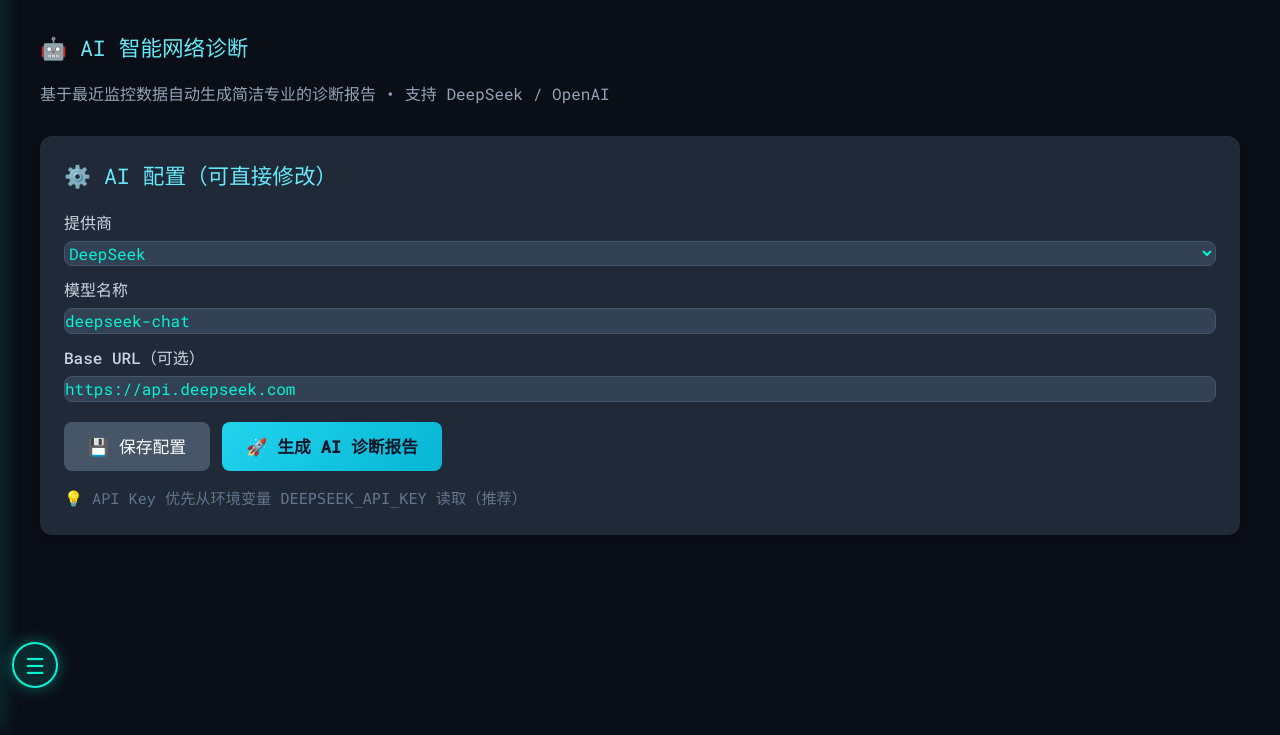
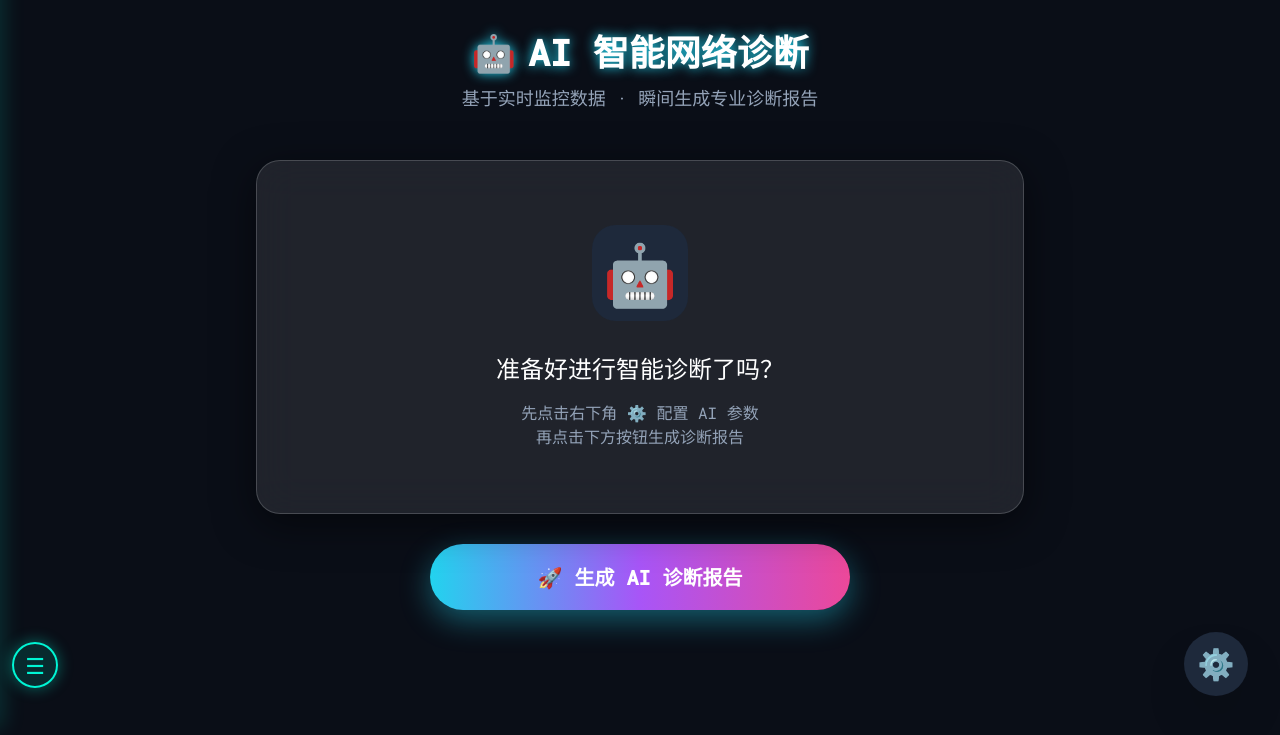
Before and after one commit to perry466/django-monitor, a Django app: page /ai-analysis/ in a window 1280 px wide. Shown: the part 72-807 px from the top of the page. Run offline with Django 5.2, Linux system fonts and the light colour scheme; data comes from the database, SQL or seed files in the repository; some libraries are stand-ins or nearby versions.

Commit message:
添加了ai分析的功能，但是还要优化

```diff
--- a/monitor/views.py
+++ b/monitor/views.py
@@ -44,49 +44,51 @@
 
 @csrf_exempt
 def ai_generate_report(request):
-    """生成 AI 诊断报告 - 支持环境变量读取 API Key"""
+    """生成 AI 诊断报告 - 支持自定义 API Key + 通义千问"""
     if request.method != 'POST':
         return JsonResponse({'success': False, 'error': '只支持 POST 请求'})
 
     try:
         config = AIConfig.objects.filter(is_active=True).first()
         if not config:
-            return JsonResponse({'success': False, 'error': '请先在后台或前端创建 AI 配置'})
+            return JsonResponse({'success': False, 'error': '请先创建 AI 配置'})
 
-        # ==================== 优先从环境变量读取 API Key ====================
-        api_key = None
-        if config.provider == 'deepseek':
-            api_key = os.getenv('DEEPSEEK_API_KEY')
-        elif config.provider == 'openai':
-            api_key = os.getenv('OPENAI_API_KEY')
-        else:
-            api_key = config.api_key   # 兼容旧配置
+        # ==================== 智能获取 API Key ====================
+        api_key = config.api_key.strip() if config.api_key else None
+
+        if not api_key:
+            env_map = {
+                'deepseek': 'DEEPSEEK_API_KEY',
+                'qwen': 'DASHSCOPE_API_KEY',  # 千问官方环境变量名
+                'openai': 'OPENAI_API_KEY',
+                'groq': 'GROQ_API_KEY',
+            }
+            env_key = env_map.get(config.provider)
+            if env_key:
+                api_key = os.getenv(env_key)
 
         if not api_key:
             return JsonResponse({
                 'success': False,
-                'error': f'未找到 {config.provider} 的 API Key！请在 .env 文件中设置 DEEPSEEK_API_KEY'
+                'error': f'未找到 {config.provider} 的 API Key！请在配置页面填写 API Key 或在 .env 中设置对应环境变量'
             })
 
-        # 获取监控数据（限制20条，节省token）
+        # 获取最新监控数据
         recent_results = MonitorResult.objects.select_related('target').order_by('-timestamp')[:50]
-        summary_data = []
-        for r in recent_results:
-            summary_data.append({
-                "target": r.target.name if r.target else "系统",
-                "ping": round(r.ping_time or 0, 1),
-                "loss": round(r.packet_loss or 0, 1),
-                "http": round(r.http_response_time or 0, 1),
-                "dns": round(r.dns_resolve_time or 0, 2),
-                "jitter": round(r.network_jitter or 0, 2),
-                "retrans": round(r.tcp_retransmit_rate or 0, 3),
-                "status": r.status,
-                "time": r.timestamp.strftime("%H:%M")
-            })
+        summary_data = [{
+            "target": r.target.name if r.target else "系统",
+            "ping": round(r.ping_time or 0, 1),
+            "loss": round(r.packet_loss or 0, 1),
+            "http": round(r.http_response_time or 0, 1),
+            "dns": round(r.dns_resolve_time or 0, 2),
+            "jitter": round(r.network_jitter or 0, 2),
+            "retrans": round(r.tcp_retransmit_rate or 0, 3),
+            "status": r.status,
+            "time": r.timestamp.strftime("%H:%M")
+        } for r in recent_results]
 
         data_str = json.dumps(summary_data[-20:], ensure_ascii=False, separators=(',', ':'))
 
-        # 系统 Prompt（保持简洁，节省 token）
         system_prompt = """你是一个经验丰富的网络运维专家。请用中文生成极简诊断报告。
 要求：
 - 总长度严格控制在 280 字以内
@@ -95,22 +97,16 @@
 - 每条问题给出1句实用解决建议
 - 语气专业、直接、简洁"""
 
-        user_prompt = f"""最近20条网络监控数据摘要：
-{data_str}
-
-请按要求生成诊断报告。"""
-
-        # 调用 LLM
         client = OpenAI(
             api_key=api_key,
-            base_url=config.base_url if config.base_url else None
+            base_url=config.base_url.strip() if config.base_url and config.base_url.strip() else None
         )
 
         response = client.chat.completions.create(
             model=config.model_name,
             messages=[
                 {"role": "system", "content": system_prompt},
-                {"role": "user", "content": user_prompt}
+                {"role": "user", "content": f"最近20条网络监控数据摘要：\n{data_str}\n\n请按要求生成诊断报告。"}
             ],
             temperature=config.temperature,
             max_tokens=config.max_tokens,
@@ -133,24 +129,26 @@
 
 @csrf_exempt
 def save_ai_config(request):
-    """前端保存 AI 配置（模型名称等）"""
+    """保存 AI 配置（新增 api_key 支持）"""
     if request.method != 'POST':
         return JsonResponse({'success': False, 'message': '只支持 POST 请求'})
 
     try:
         data = json.loads(request.body)
-
-        # 获取或创建配置
         config = AIConfig.objects.filter(is_active=True).first()
         if not config:
             config = AIConfig.objects.create(is_active=True)
 
-        # 更新配置
+        # 保存所有字段
         config.provider = data.get('provider', config.provider)
         config.model_name = data.get('model_name', config.model_name).strip()
         config.base_url = data.get('base_url', config.base_url).strip()
         config.temperature = float(data.get('temperature', config.temperature))
         config.max_tokens = int(data.get('max_tokens', config.max_tokens))
+
+        # 新增：API Key（空字符串转为 None）
+        api_key_input = data.get('api_key', '').strip()
+        config.api_key = api_key_input if api_key_input else None
 
         config.save()
 
--- a/templates/monitor/ai_analysis.html
+++ b/templates/monitor/ai_analysis.html
@@ -5,151 +5,239 @@
 {% block extra_style %}
 <style>
     .ai-page {
-        max-width: 1100px;
-        margin: 0 auto;
-        padding: 20px;
+        background: linear-gradient(135deg, #0f172a 0%, #1e2937 100%);
+        min-height: 100vh;
+        padding: 2rem 1rem;
     }
-    .config-card, .report-card {
-        background: #1f2937;
-        border-radius: 12px;
-        padding: 24px;
-        margin-bottom: 24px;
-        box-shadow: 0 4px 15px rgba(0,0,0,0.3);
+    .glass-card {
+        background: rgba(255, 255, 255, 0.09);
+        backdrop-filter: blur(20px);
+        border: 1px solid rgba(255, 255, 255, 0.18);
+        box-shadow: 0 10px 40px rgba(0, 0, 0, 0.5);
+        border-radius: 24px;
     }
-    .section-title {
-        color: #67e8f9;
-        font-size: 1.35rem;
-        margin-bottom: 18px;
-        display: flex;
-        align-items: center;
-        gap: 10px;
+
+    /* 配置面板 - 悬浮 */
+    .config-panel {
+        position: fixed;
+        top: 50%;
+        right: 80px;
+        transform: translateY(-50%) scale(0.95);
+        width: 420px;
+        z-index: 1000;
+        opacity: 0;
+        visibility: hidden;
+        transition: all 0.4s cubic-bezier(0.34, 1.56, 0.64, 1);
     }
-    label {
-        display: block;
-        margin: 12px 0 6px;
-        color: #cbd5e1;
-        font-weight: 500;
+    .config-panel.show {
+        transform: translateY(-50%) scale(1);
+        opacity: 1;
+        visibility: visible;
     }
-    input, select {
-        width: 100%;
-        padding: 12px 14px;
-        background: #334155;
-        border: 1px solid #475569;
-        border-radius: 8px;
-        color: white;
-        font-size: 1rem;
-    }
-    input:focus, select:focus {
-        outline: none;
-        border-color: #67e8f9;
-        box-shadow: 0 0 0 3px rgba(103, 232, 249, 0.2);
-    }
-    .btn {
-        padding: 12px 24px;
-        border: none;
-        border-radius: 8px;
-        font-size: 1.05rem;
-        cursor: pointer;
+
+    .input-field {
+        background: rgba(0, 0, 0, 0.35);
+        border: 1px solid rgba(148, 163, 184, 0.4);
         transition: all 0.3s;
     }
-    .btn-primary {
-        background: linear-gradient(135deg, #22d3ee, #06b6d4);
-        color: #0f172a;
-        font-weight: bold;
+    .input-field:focus {
+        border-color: #22d3ee;
+        box-shadow: 0 0 0 4px rgba(34, 211, 238, 0.25);
+        background: rgba(0, 0, 0, 0.6);
     }
-    .btn-primary:hover {
-        transform: translateY(-2px);
-        box-shadow: 0 8px 20px rgba(34, 211, 238, 0.4);
+
+    /* 生成报告大按钮 */
+    .generate-report-btn {
+        display: block;
+        width: 100%;
+        max-width: 420px;
+        margin: 30px auto 0;
+        padding: 18px 0;
+        font-size: 1.25rem;
+        font-weight: 600;
+        color: white;
+        background: linear-gradient(90deg, #22d3ee, #a855f7, #ec4899);
+        border-radius: 9999px;
+        box-shadow: 0 10px 30px rgba(34, 211, 238, 0.4);
+        transition: all 0.4s ease;
+        text-align: center;
+        cursor: pointer;
     }
-    .btn-secondary {
-        background: #475569;
-        color: white;
+    .generate-report-btn:hover {
+        transform: translateY(-4px);
+        box-shadow: 0 20px 45px rgba(168, 85, 247, 0.5);
+        background: linear-gradient(90deg, #67e8f9, #c084fc, #f472b6);
     }
-    .loading {
-        text-align: center;
-        padding: 40px;
-        color: #67e8f9;
-        font-size: 1.1rem;
+
+    .report-content {
+        white-space: pre-wrap;
+        line-height: 1.85;
     }
-    .report-card {
-        background: #1e2937;
-    }
-    .report-text {
-        line-height: 1.7;
-        white-space: pre-wrap;
-        color: #e2e8f0;
-        font-size: 1.05rem;
-    }
-    .status-badge {
-        padding: 6px 14px;
-        border-radius: 9999px;
-        font-size: 0.9rem;
-        font-weight: 600;
+    .neon-text {
+        text-shadow: 0 0 12px #22d3ee;
     }
 </style>
 {% endblock %}
 
 {% block content %}
 <div class="ai-page">
-    <div class="section-title">
-        🤖 AI 智能网络诊断
-    </div>
-    <p style="color:#94a3b8; margin-bottom: 30px;">
-        基于最近监控数据自动生成简洁专业的诊断报告 • 支持 DeepSeek / OpenAI
-    </p>
-
-    <!-- 配置区域 -->
-    <div class="config-card">
-        <h3 class="section-title">⚙️ AI 配置（可直接修改）</h3>
-
-        <label>提供商</label>
-        <select id="provider">
-            <option value="deepseek">DeepSeek</option>
-            <option value="openai">OpenAI</option>
-            <option value="groq">Groq</option>
-        </select>
-
-        <label>模型名称</label>
-        <input type="text" id="model_name"
-               value="{{ ai_config.model_name|default:'deepseek-chat' }}"
-               placeholder="deepseek-chat 或 gpt-4o-mini">
-
-        <label>Base URL（可选）</label>
-        <input type="text" id="base_url"
-               value="{{ ai_config.base_url|default:'https://api.deepseek.com' }}"
-               placeholder="https://api.deepseek.com">
-
-        <div style="margin-top: 20px; display: flex; gap: 12px;">
-            <button onclick="saveConfig()" class="btn btn-secondary">💾 保存配置</button>
-            <button onclick="generateReport()" class="btn btn-primary">🚀 生成 AI 诊断报告</button>
+    <div class="max-w-5xl mx-auto">
+        <!-- 标题 -->
+        <div class="text-center mb-12">
+            <h1 class="text-4xl font-bold text-white neon-text flex items-center justify-center gap-3">
+                <span>🤖</span> AI 智能网络诊断
+            </h1>
+            <p class="text-slate-400 mt-3 text-lg">
+                基于实时监控数据 · 瞬间生成专业诊断报告
+            </p>
         </div>
 
-        <p style="margin-top: 16px; color:#64748b; font-size: 0.95rem;">
-            💡 API Key 优先从环境变量 <code>DEEPSEEK_API_KEY</code> 读取（推荐）
-        </p>
+        <!-- 报告区域 -->
+        <div class="max-w-3xl mx-auto">
+            <div id="analyzing" class="glass-card rounded-3xl p-12 hidden text-center">
+                <div class="flex flex-col items-center justify-center py-16">
+                    <div class="w-20 h-20 border-4 border-t-cyan-400 border-slate-700 rounded-full animate-spin mb-8"></div>
+                    <p class="text-xl text-slate-300">AI 正在深度思考网络状况...</p>
+                    <p class="text-sm text-slate-500 mt-3">这可能需要几秒钟</p>
+                </div>
+            </div>
+
+            <div id="report-card" class="glass-card rounded-3xl p-10 hidden">
+                <div class="flex items-center justify-between mb-6 border-b border-slate-700 pb-5">
+                    <h3 class="text-2xl font-semibold text-white">📋 AI 诊断报告</h3>
+                    <span id="model-badge" class="px-5 py-1.5 bg-slate-800 text-cyan-400 text-sm rounded-full"></span>
+                </div>
+                <div id="report-text" class="report-content text-slate-200 text-[15.8px] leading-relaxed min-h-[340px]"></div>
+            </div>
+
+            <!-- 默认提示 -->
+            <div id="empty-state" class="glass-card rounded-3xl p-16 text-center">
+                <div class="mx-auto w-24 h-24 bg-slate-800 rounded-3xl flex items-center justify-center text-6xl mb-8">🤖</div>
+                <h3 class="text-2xl text-white mb-4">准备好进行智能诊断了吗？</h3>
+                <p class="text-slate-400 max-w-md mx-auto">
+                    先点击右下角 ⚙️ 配置 AI 参数<br>
+                    再点击下方按钮生成诊断报告
+                </p>
+            </div>
+
+            <!-- 生成诊断报告按钮（放在中间方框下面） -->
+            <button onclick="generateReport()" class="generate-report-btn">
+                🚀 生成 AI 诊断报告
+            </button>
+        </div>
     </div>
 
-    <!-- 加载中 -->
-    <div id="loading" class="loading" style="display: none;">
-        <p>🤖 AI 正在深度分析网络数据，请稍候...</p>
+    <!-- AI 配置中心（悬浮面板） -->
+    <div id="config-panel" class="config-panel glass-card p-9">
+        <div class="flex justify-between items-center mb-7">
+            <h2 class="text-2xl font-semibold text-white flex items-center gap-2">
+                ⚙️ AI 配置中心
+            </h2>
+            <button onclick="toggleConfigPanel()" class="text-3xl text-slate-400 hover:text-white leading-none">×</button>
+        </div>
+
+        <div class="space-y-6">
+            <div>
+                <label class="block text-sm text-slate-400 mb-2">提供商</label>
+                <select id="provider" onchange="updateDefaults()"
+                        class="input-field w-full px-5 py-4 rounded-2xl text-white focus:outline-none">
+                    <option value="deepseek" selected>DeepSeek</option>
+                    <option value="qwen">通义千问 (Qwen)</option>
+                    <option value="openai">OpenAI</option>
+                    <option value="groq">Groq</option>
+                    <option value="custom">自定义兼容接口</option>
+                </select>
+            </div>
+
+            <div>
+                <label class="block text-sm text-slate-400 mb-2">模型名称</label>
+                <input type="text" id="model_name" value="{{ ai_config.model_name|default:'deepseek-chat' }}"
+                       class="input-field w-full px-5 py-4 rounded-2xl text-white">
+            </div>
+
+            <div>
+                <label class="block text-sm text-slate-400 mb-2">
+                    API Key <span class="text-xs text-emerald-400">(留空则使用 .env)</span>
+                </label>
+                <input type="password" id="api_key" value="{{ ai_config.api_key|default:'' }}"
+                       placeholder="sk-..." class="input-field w-full px-5 py-4 rounded-2xl text-white">
+            </div>
+
+            <div>
+                <label class="block text-sm text-slate-400 mb-2">Base URL（可选）</label>
+                <input type="text" id="base_url" value="{{ ai_config.base_url|default:'' }}"
+                       class="input-field w-full px-5 py-4 rounded-2xl text-white">
+            </div>
+
+            <div class="grid grid-cols-2 gap-5">
+                <div>
+                    <label class="block text-sm text-slate-400 mb-2">Temperature</label>
+                    <input type="number" id="temperature" value="{{ ai_config.temperature|default:0.3 }}" step="0.1" min="0" max="1"
+                           class="input-field w-full px-5 py-4 rounded-2xl text-white">
+                </div>
+                <div>
+                    <label class="block text-sm text-slate-400 mb-2">最大 Tokens</label>
+                    <input type="number" id="max_tokens" value="{{ ai_config.max_tokens|default:400 }}"
+                           class="input-field w-full px-5 py-4 rounded-2xl text-white">
+                </div>
+            </div>
+        </div>
+
+        <div class="mt-10">
+            <button onclick="saveConfig()"
+                    class="w-full bg-slate-700 hover:bg-slate-600 text-white font-medium py-4 rounded-2xl transition-all">
+                💾 保存配置
+            </button>
+        </div>
     </div>
 
-    <!-- 报告展示区域 -->
-    <div id="report-container" class="report-card" style="display: none;">
-        <div class="section-title">📋 AI 诊断报告</div>
-        <div id="report-content" class="report-text"></div>
-        <div style="margin-top: 20px; color:#64748b; font-size: 0.9rem;" id="model-info"></div>
+    <!-- 右下角悬浮配置按钮 -->
+    <div onclick="toggleConfigPanel()"
+         class="fixed bottom-8 right-8 w-16 h-16 bg-slate-800 hover:bg-slate-700 rounded-full flex items-center justify-center text-3xl shadow-2xl cursor-pointer transition-all hover:scale-110 z-[999]"
+         title="AI 配置">
+        ⚙️
     </div>
 </div>
 {% endblock %}
 
 {% block extra_script %}
 <script>
+function toggleConfigPanel() {
+    const panel = document.getElementById('config-panel');
+    panel.classList.toggle('show');
+}
+
+function updateDefaults() {
+    const provider = document.getElementById('provider').value;
+    const model = document.getElementById('model_name');
+    const baseUrl = document.getElementById('base_url');
+
+    if (provider === 'deepseek') {
+        model.value = 'deepseek-chat';
+        baseUrl.value = 'https://api.deepseek.com';
+    } else if (provider === 'qwen') {
+        model.value = 'qwen-turbo';
+        baseUrl.value = 'https://dashscope.aliyuncs.com/compatible-mode/v1';
+    } else if (provider === 'openai') {
+        model.value = 'gpt-4o-mini';
+        baseUrl.value = 'https://api.openai.com/v1';
+    } else if (provider === 'groq') {
+        model.value = 'llama3-70b-8192';
+        baseUrl.value = 'https://api.groq.com/openai/v1';
+    } else if (provider === 'custom') {
+        model.value = '';
+        baseUrl.value = '';
+    }
+}
+
 async function saveConfig() {
     const data = {
         provider: document.getElementById('provider').value,
         model_name: document.getElementById('model_name').value.trim(),
+        api_key: document.getElementById('api_key').value.trim(),
         base_url: document.getElementById('base_url').value.trim(),
+        temperature: parseFloat(document.getElementById('temperature').value) || 0.3,
+        max_tokens: parseInt(document.getElementById('max_tokens').value) || 400,
     };
 
     try {
@@ -157,50 +245,54 @@
             method: 'POST',
             headers: {
                 'Content-Type': 'application/json',
-                'X-CSRFToken': '{{ csrf_token }}'
+                'X-CSRFToken': document.querySelector('[name=csrfmiddlewaretoken]')?.value || ''
             },
             body: JSON.stringify(data)
         });
+        const result = await res.json();
 
-        const result = await res.json();
+        alert(result.message || result.error || '✅ 配置保存成功！');
         if (result.success) {
-            alert('✅ 配置保存成功！');
-        } else {
-            alert('❌ 保存失败：' + result.message);
+            toggleConfigPanel();
         }
     } catch (e) {
-        alert('请求失败，请检查网络');
+        alert('保存失败，请检查网络');
     }
 }
 
 async function generateReport() {
-    const loading = document.getElementById('loading');
-    const container = document.getElementById('report-container');
-    const content = document.getElementById('report-content');
-    const modelInfo = document.getElementById('model-info');
+    const analyzing = document.getElementById('analyzing');
+    const reportCard = document.getElementById('report-card');
+    const emptyState = document.getElementById('empty-state');
 
-    loading.style.display = 'block';
-    container.style.display = 'none';
+    analyzing.classList.remove('hidden');
+    reportCard.classList.add('hidden');
+    emptyState.classList.add('hidden');
 
     try {
         const res = await fetch('/monitor/api/ai-report/', {
             method: 'POST',
-            headers: { 'X-CSRFToken': '{{ csrf_token }}' }
+            headers: {
+                'Content-Type': 'application/json',
+                'X-CSRFToken': document.querySelector('[name=csrfmiddlewaretoken]')?.value || ''
+            }
         });
+        const result = await res.json();
 
-        const data = await res.json();
+        analyzing.classList.add('hidden');
 
-        if (data.success) {
-            content.innerHTML = data.report.replace(/\n/g, '<br><br>');
-            modelInfo.textContent = `使用模型：${data.model_used}`;
-            container.style.display = 'block';
+        if (result.success) {
+            document.getElementById('report-text').innerHTML = result.report.replace(/\n/g, '<br><br>');
+            document.getElementById('model-badge').textContent = result.model_used || 'AI 模型';
+            reportCard.classList.remove('hidden');
         } else {
-            alert('生成失败：' + (data.error || '未知错误'));
+            alert('生成失败：' + (result.error || '未知错误'));
+            emptyState.classList.remove('hidden');
         }
     } catch (e) {
-        alert('请求失败，请检查后端是否正常运行');
-    } finally {
-        loading.style.display = 'none';
+        analyzing.classList.add('hidden');
+        alert('请求失败，请检查网络或 API Key');
+        emptyState.classList.remove('hidden');
     }
 }
 </script>
```
Also changed, not shown: monitor/models.py (+28 -6 lines), monitor/migrations/0005_aiconfig_api_key_alter_aiconfig_provider.py (added), 1 other file.
